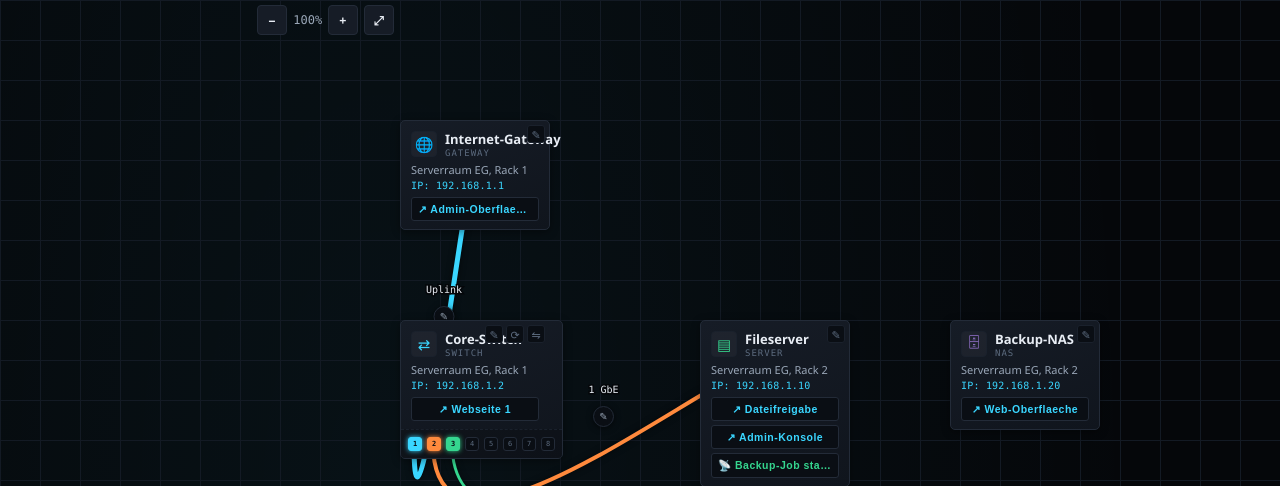
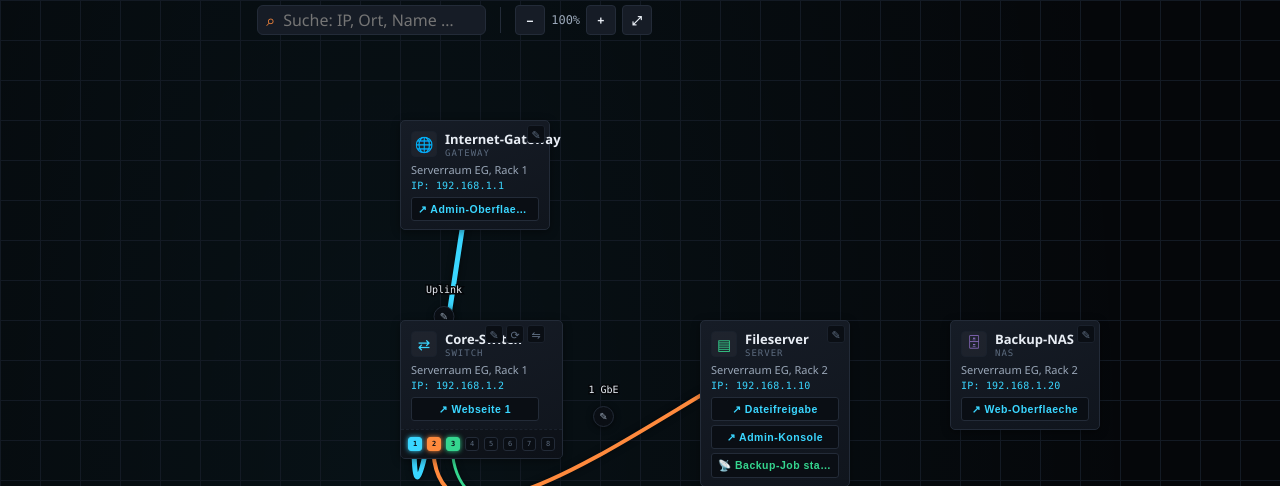
Before and after one commit to Scorch1262/Netzwerkplaner-MK1, a Flask app: page / in a window 1280 px wide. Shown: the part 56-542 px from the top of the page. Run offline with Flask 3, Linux system fonts and the light colour scheme; parts of the project's set-up code (start-up, migrations or seed data) failed here and were passed over.

Commit message:
v1.14.0
feat: Suchzeile mit Hervorhebung der gefundenen Elemente (v1.14.0)

Suche nach IP/Host, Ort, Name, Typ, Portnamen, Schaltflaechen-Labels/URLs
und MQTT-Broker/Topic. Treffer werden hervorgehoben, andere abgeblendet.
Enter zentriert auf ersten Treffer, Esc/✕ leert, Strg+F fokussiert.
Kein Eingriff in das Config-Format.

```diff
--- a/static/app.js
+++ b/static/app.js
@@ -87,6 +87,7 @@
 let marqueeState = null; // { startX, startY, el } | null
 let highlightedConnId = null; // im Nutzermodus per Klick hervorgehobene Verbindung
 let highlightedLocation = null; // per Klick auf einen Standort hervorgehobene Elemente (gleicher Ort)
+let searchQuery = ""; // Suchbegriff der Suchzeile (nur UI-Zustand, wird nicht gespeichert)
 let draggingWaypoint = null; // { connId, index } | null
 let draggingLabel = null; // { connId } | null
 let connectMode = false, connectFrom = null; // connectFrom = { id, port } | { id, port: null }
@@ -121,6 +122,7 @@
   $("#chkGrid").checked = config.view?.show_grid ?? true;
   $("#chkSnap").checked = config.view?.snap_to_grid ?? true;
 
+  bindSearch();
   buildPalette();
   buildTypeSelect();
   applyMode();
@@ -464,7 +466,9 @@
   node.style.left = el.x + "px";
   node.style.top = el.y + "px";
   if (selectedElementIds.has(el.id)) node.classList.add("multi-selected");
-  if (highlightedLocation) {
+  if (searchQuery) {
+    node.classList.add(elementMatchesSearch(el, searchQuery) ? "search-match" : "search-dimmed");
+  } else if (highlightedLocation) {
     node.classList.add(el.location === highlightedLocation ? "location-highlighted" : "location-dimmed");
   }
 
@@ -2106,6 +2110,112 @@
 
 $("#btnSave").addEventListener("click", persistConfig);
 
+/* ------------------------------------------------------------------ */
+/* Suche                                                               */
+/* ------------------------------------------------------------------ */
+
+/* Durchsuchbarer Text eines Elements: Name, Ort, IP/Host, Typ, Portnamen,
+   Beschriftungen/URLs der Schaltflaechen sowie MQTT-Broker und -Topic.
+   Passwoerter werden bewusst NICHT durchsucht. */
+function getSearchableText(el) {
+  const def = ELEMENT_TYPES[el.type] || ELEMENT_TYPES.generic;
+  const parts = [el.name, el.location, getElementHost(el), def.label, el.type];
+  if (Array.isArray(el.port_names)) parts.push(...el.port_names);
+  for (const l of normalizeLinks(el.links)) {
+    parts.push(l.label);
+    if (l.action_type === "mqtt") {
+      if (l.mqtt) parts.push(l.mqtt.broker, l.mqtt.topic);
+    } else {
+      parts.push(l.url);
+    }
+  }
+  return parts.filter((p) => p !== undefined && p !== null && p !== "").join("\n").toLowerCase();
+}
+
+/* Mehrere durch Leerzeichen getrennte Begriffe muessen alle vorkommen (UND). */
+function elementMatchesSearch(el, query) {
+  const terms = query.toLowerCase().split(/\s+/).filter(Boolean);
+  if (terms.length === 0) return true;
+  const text = getSearchableText(el);
+  return terms.every((t) => text.includes(t));
+}
+
+/* Setzt die Hervorhebung an den vorhandenen Knoten, ohne neu zu rendern
+   (die Eingabe im Suchfeld bleibt dadurch fluessig). */
+function applySearch() {
+  const q = searchQuery.trim();
+  searchQuery = q;
+  const clearBtn = $("#searchClear");
+  if (clearBtn) clearBtn.classList.toggle("hidden", !q);
+  let matches = 0;
+  const total = (config.elements || []).length;
+  for (const el of config.elements || []) {
+    const node = elementLayer.querySelector('.net-element[data-id="' + el.id + '"]');
+    const hit = q ? elementMatchesSearch(el, q) : false;
+    if (hit) matches++;
+    if (!node) continue;
+    node.classList.toggle("search-match", !!q && hit);
+    node.classList.toggle("search-dimmed", !!q && !hit);
+    // Standort-Hervorhebung ruht, solange eine Suche aktiv ist
+    node.classList.remove("location-highlighted", "location-dimmed");
+    if (!q && highlightedLocation) {
+      node.classList.add(el.location === highlightedLocation ? "location-highlighted" : "location-dimmed");
+    }
+  }
+  const counter = $("#searchCount");
+  if (counter) counter.textContent = q ? matches + " / " + total : "";
+  if (q) setStatus(matches + " von " + total + " Elementen gefunden fuer \u201e" + q + "\u201c");
+  else setStatus("Bereit");
+}
+
+function clearSearch() {
+  const input = $("#searchInput");
+  if (input) input.value = "";
+  searchQuery = "";
+  applySearch();
+}
+
+function bindSearch() {
+  const input = $("#searchInput");
+  if (!input) return;
+  input.addEventListener("input", () => {
+    searchQuery = input.value;
+    applySearch();
+  });
+  input.addEventListener("keydown", (e) => {
+    if (e.key === "Escape") {
+      e.preventDefault();
+      e.stopPropagation();
+      clearSearch();
+      input.blur();
+    } else if (e.key === "Enter") {
+      e.preventDefault();
+      // Enter zentriert die Ansicht auf den ersten Treffer
+      const first = (config.elements || []).find((el) => elementMatchesSearch(el, searchQuery.trim() || "\u0000"));
+      if (first && searchQuery.trim()) focusElement(first);
+    }
+  });
+  $("#searchClear").addEventListener("click", () => { clearSearch(); input.focus(); });
+  // Strg+F / Cmd+F fokussiert die Suchzeile (ausser in Eingabefeldern des Dialogs)
+  document.addEventListener("keydown", (e) => {
+    if ((e.ctrlKey || e.metaKey) && (e.key === "f" || e.key === "F")) {
+      e.preventDefault();
+      input.focus();
+      input.select();
+    }
+  });
+}
+
+/* Verschiebt die Ansicht so, dass das Element in der Mitte liegt. */
+function focusElement(el) {
+  const rect = viewport.getBoundingClientRect();
+  const w = typeof DEFAULT_ELEMENT_W === "number" ? DEFAULT_ELEMENT_W : 200;
+  const h = typeof DEFAULT_ELEMENT_H === "number" ? DEFAULT_ELEMENT_H : 100;
+  panX = rect.width / 2 - (el.x + w / 2) * scale;
+  panY = rect.height / 2 - (el.y + h / 2) * scale;
+  applyTransform();
+}
+
 function setStatus(text) {
   $("#statusText").textContent = text;
 }
--- a/static/style.css
+++ b/static/style.css
@@ -268,6 +268,14 @@
 }
 .net-element.location-dimmed {
   opacity: 0.3;
+}
+.net-element.search-match {
+  border-color: var(--accent-2);
+  box-shadow: 0 0 0 2px var(--accent-2), 0 0 18px rgba(255,138,61,0.55);
+  z-index: 6;
+}
+.net-element.search-dimmed {
+  opacity: 0.25;
 }
 .edit-mode .net-element { cursor: grab; }
 .edit-mode .net-element.dragging { cursor: grabbing; opacity: 0.85; z-index: 50; }
@@ -952,3 +960,33 @@
   margin-top: 12px;
 }
 .ctx-btn { flex: 1; font-size: 10px; padding: 7px 4px; text-align: center; }
+
+
+/* Suchzeile */
+.search-box {
+  display: flex;
+  align-items: center;
+  gap: 6px;
+  background: var(--bg-3, #1b2330);
+  border: 1px solid var(--border);
+  border-radius: 6px;
+  padding: 0 8px;
+  height: 30px;
+}
+.search-box:focus-within { border-color: var(--accent-2); }
+.search-box .search-icon { color: var(--accent-2); font-size: 16px; }
+.search-box input {
+  background: transparent;
+  border: none;
+  outline: none;
+  color: inherit;
+  width: 190px;
+  font: inherit;
+}
+.search-box input::-webkit-search-cancel-button { display: none; }
+.search-count { font-size: 11px; opacity: 0.7; white-space: nowrap; }
+.search-clear {
+  background: none; border: none; color: inherit; cursor: pointer; opacity: 0.7; padding: 0 2px;
+}
+.search-clear:hover { opacity: 1; }
+.search-clear.hidden { display: none; }
--- a/templates/index.html
+++ b/templates/index.html
@@ -41,7 +41,16 @@
         </button>
       </div>
 
-      <div class="divider edit-divider"></div>
+      <div class="divider"></div>
+
+      <div class="search-box" title="Suche nach IP, Ort, Name, Typ, Portname, Schaltflaeche (Strg+F)">
+        <span class="search-icon">⌕</span>
+        <input type="search" id="searchInput" placeholder="Suche: IP, Ort, Name …" autocomplete="off" spellcheck="false">
+        <span id="searchCount" class="search-count"></span>
+        <button type="button" id="searchClear" class="search-clear hidden" title="Suche leeren (Esc)">✕</button>
+      </div>
+
+      <div class="divider"></div>
 
       <div class="zoom-controls">
         <button id="btnZoomOut" class="btn btn-icon">−</button>
```
Also changed, not shown: .github/workflows/build-exe.yml, CHANGELOG.md, README.md, 2 other files.
